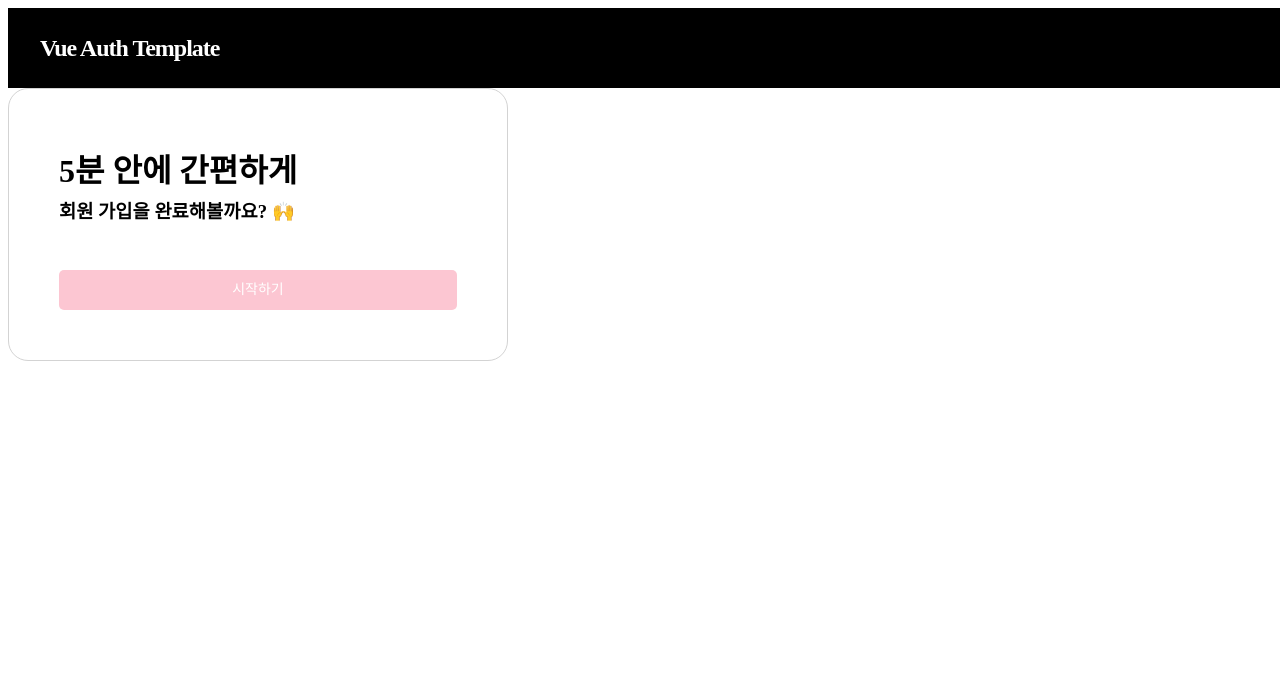
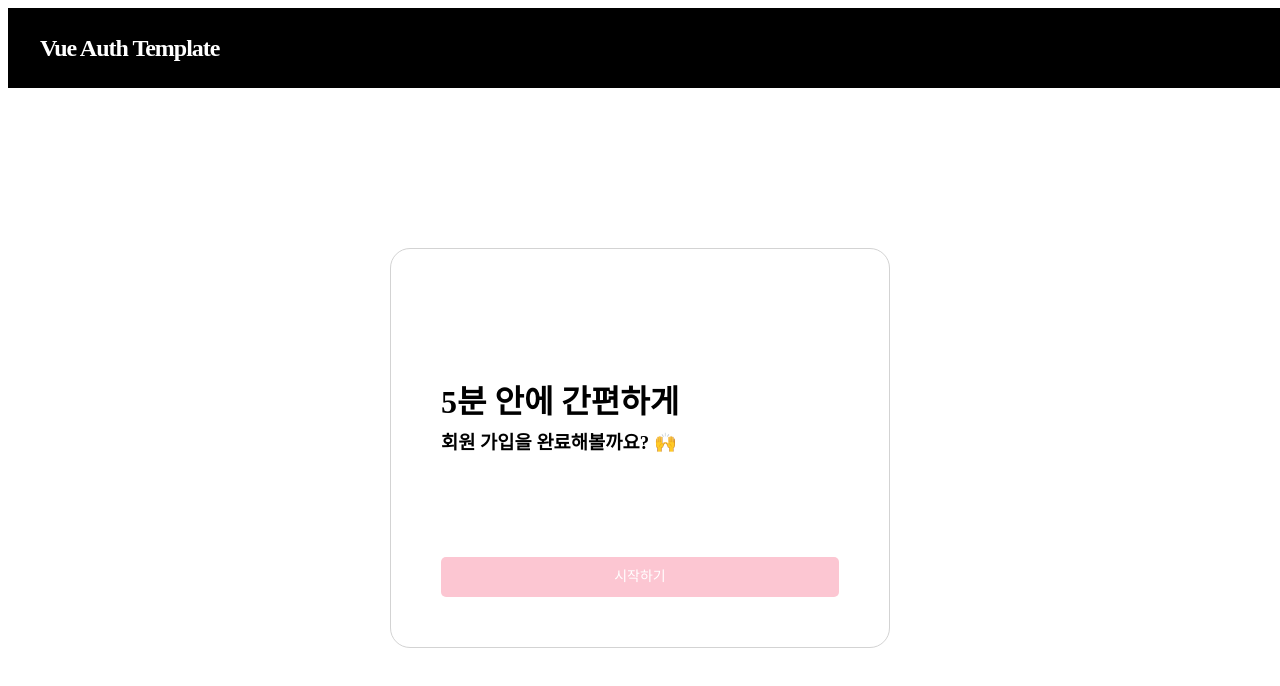
Before and after one commit to JengYoung/vue-auth-boilerplate, a Vue app: page /sign-up in a window 1280 px wide. Shown: the top 686 px of the page. Built offline with nearby package versions, Linux system fonts and the light colour scheme; the HTML template or start-up script is replaced by a standard one.

Commit message:
:lipstick: 초기 화면 스타일링 수정

```diff
--- a/src/assets/component.scss
+++ b/src/assets/component.scss
@@ -10,5 +10,5 @@ h4,
 h5,
 h6 {
   line-height: 1;
-  margin: 1rem 0;
+  margin: 0.5rem 0;
 }
--- a/src/views/SignUp/FormInnerIntro.vue
+++ b/src/views/SignUp/FormInnerIntro.vue
@@ -3,7 +3,7 @@
     <h1>5분 안에 간편하게</h1>
     <h3>회원 가입을 완료해볼까요? 🙌</h3>
   </header>
-  <FormButton @click="() => updateStage(true)">시작하기</FormButton>
+  <FormButton class="form-inner__button" @click="() => updateStage(true)">시작하기</FormButton>
 </template>
 
 <script lang="ts">
@@ -29,6 +29,13 @@ export default defineComponent({
 
 <style lang="scss" scoped>
 .form-inner__header {
-  margin-bottom: 2rem;
+  display: flex;
+  flex-direction: column;
+  // margin-bottom: 2rem;
+  height: 240px;
+  justify-content: center;
+}
+.form-inner__button {
+  margin-top: auto;
 }
 </style>
--- a/src/views/SignUp/Index.vue
+++ b/src/views/SignUp/Index.vue
@@ -1,6 +1,6 @@
 <template>
-  <div class="sign-up">
-    <Form>
+  <div class="sign-up container">
+    <Form class="sign-up__form">
       <component :is="stages[nowStage].stage" @update:stages="updateStages"></component>
     </Form>
   </div>
@@ -58,6 +58,17 @@ export default defineComponent({
 });
 </script>
 
-<style scoped>
-
+<style lang="scss" scoped>
+.sign-up {
+  display: flex;
+  flex-direction: column;
+  justify-content: center;
+  align-items: center;
+  .sign-up__form {
+    display: flex;
+    flex-direction: column;
+    position: relative;
+    min-height: 400px;
+  }
+}
 </style>
```
